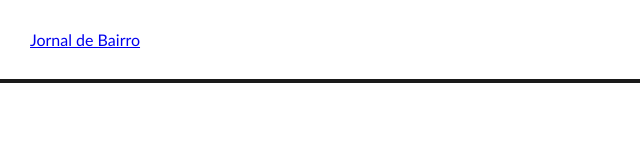
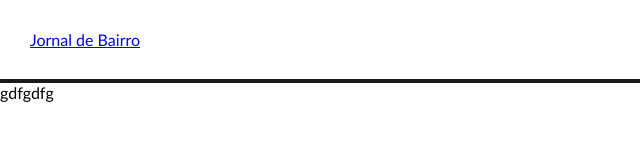
Before and after one commit to marcelspin/testedegit, a website: page modulo2/site-news/materia.html in a window 1280 px wide. Shown: the full height of the page, 0-640 px from the left. Drawn offline with Linux system fonts and the light colour scheme.

Commit message:
atualizaçao v2.1

```diff
--- a/modulo2/site-news/materia.html
+++ b/modulo2/site-news/materia.html
@@ -23,6 +23,7 @@
     </div>
     <section class="relacionados"></section>
     <footer class="rodape"></footer>
+    <p>gdfgdfg</p>
 
 </body>
 </html>
```
